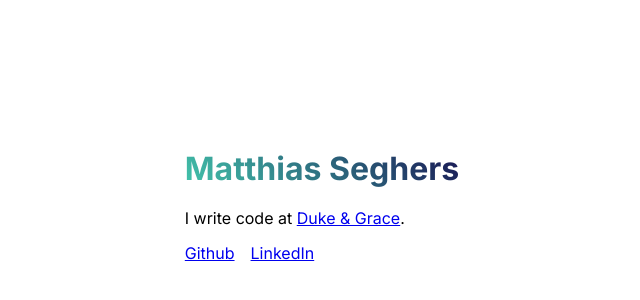
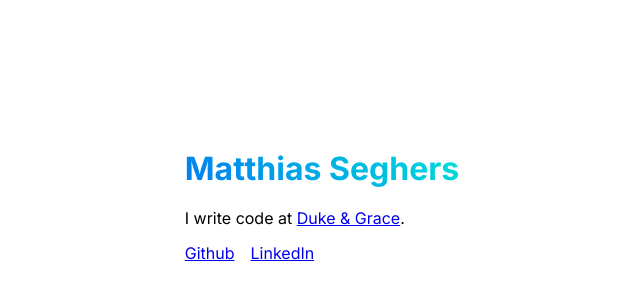
Before and after one commit to matthiasseghers/matthiasseghers.github.io, a plain HTML site: page index.html in a window 1280 px wide. Shown: the part 196-496 px from the top of the page, without its empty margins (318-958 px from the left). Drawn offline with nearby package versions, Linux system fonts and the light colour scheme.

Commit message:
Bigger font

```diff
--- a/css/screen.css
+++ b/css/screen.css
@@ -26,13 +26,17 @@ a:hover {
     text-decoration: none
 }
 
+h1 {
+    font-size: 2rem;
+}
+
 
 .gradient-text {
     /* Fallback: Set a background color. */
     background-color: red;
 
     /* Create the gradient. */
-    background-image: linear-gradient(45deg, #43C6AC, #191654);
+    background-image: linear-gradient(45deg, #007CF0, #00DFD8);
 
     /* Set the background size and repeat properties. */
     background-size: 100%;
```
